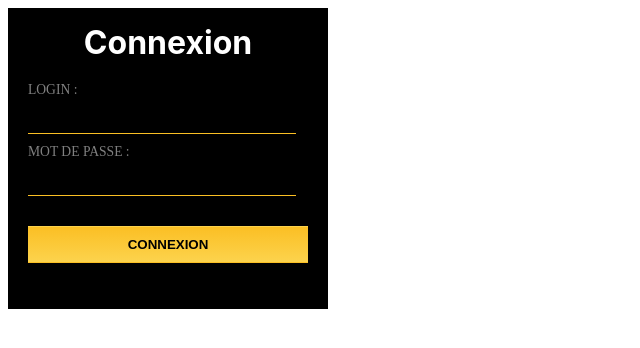
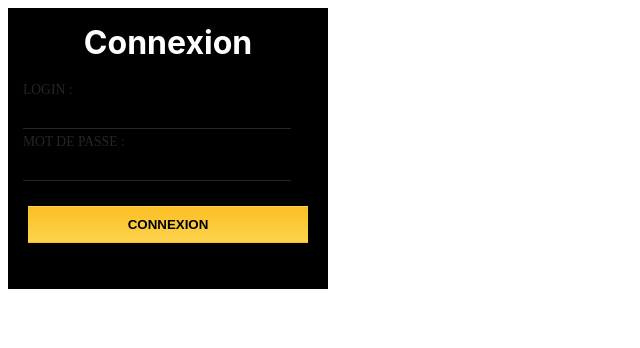
Before and after one commit to jeremy-deurvillier/login-form-react, a React (Create React App) app: page / in a window 1280 px wide. Shown: the top 348 px of the page, without its empty margins (0-640 px from the left). Built offline with nearby package versions, Linux system fonts and the light colour scheme.

Commit message:
1 file modified

```diff
--- a/src/components/login/login.module.css
+++ b/src/components/login/login.module.css
@@ -13,13 +13,13 @@
 label,
 input {
   display: block;
-  margin: 10px;
+  margin: 5px;
 }
 
 label {
   font-size: 0.85em;
   text-transform: uppercase;
-  color: #808080;
+  color: #262626;
 }
 
 input {
@@ -27,7 +27,7 @@ input {
   background: transparent;
   width: 268px; /* 280px - (padding + border-width) */
   border: 0 solid transparent;
-  border-bottom: 1px solid #fbbf24;
+  border-bottom: 1px solid #262626;
   padding: 5px;
 }
 
```
